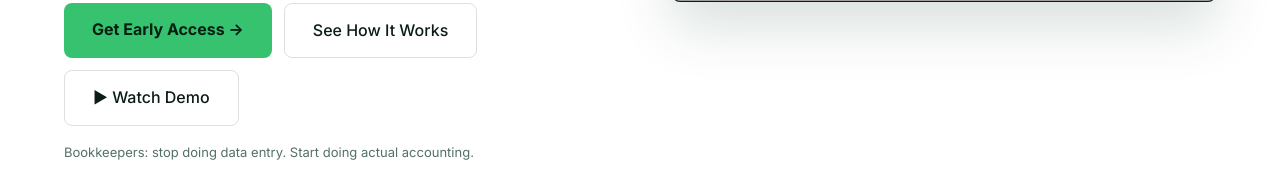
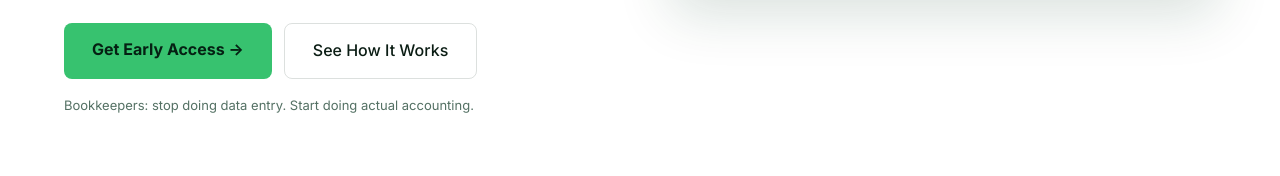
Before and after one commit to Bolmstead/clawbooks-landing, a React (Vite) app: page / in a window 1280 px wide. Shown: the part 584-760 px from the top of the page. Built offline with nearby package versions, Linux system fonts and the light colour scheme; grey boxes are pictures that could not be loaded.

Commit message:
removed watch demo btn

```diff
--- a/src/App.jsx
+++ b/src/App.jsx
@@ -216,7 +216,6 @@ function Hero() {
           <div className="hero-actions">
             <a href="#cta" className="btn-primary btn-lg">Get Early Access →</a>
             <a href="#how-it-works" className="btn-ghost btn-lg">See How It Works</a>
-            <a href="#demo" className="btn-ghost btn-lg">▶ Watch Demo</a>
           </div>
           <p className="hero-note">
             Bookkeepers: stop doing data entry. Start doing actual accounting.
```
